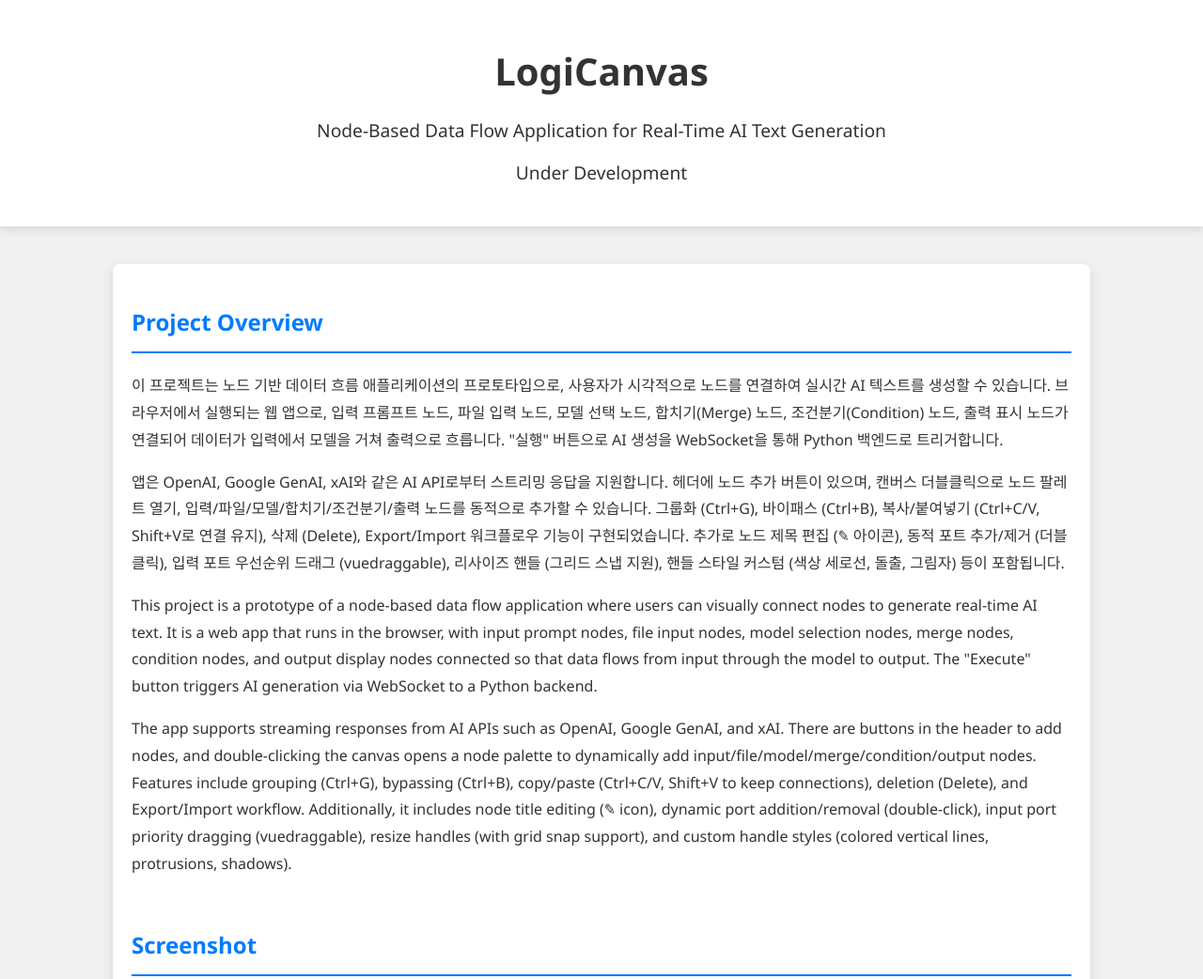
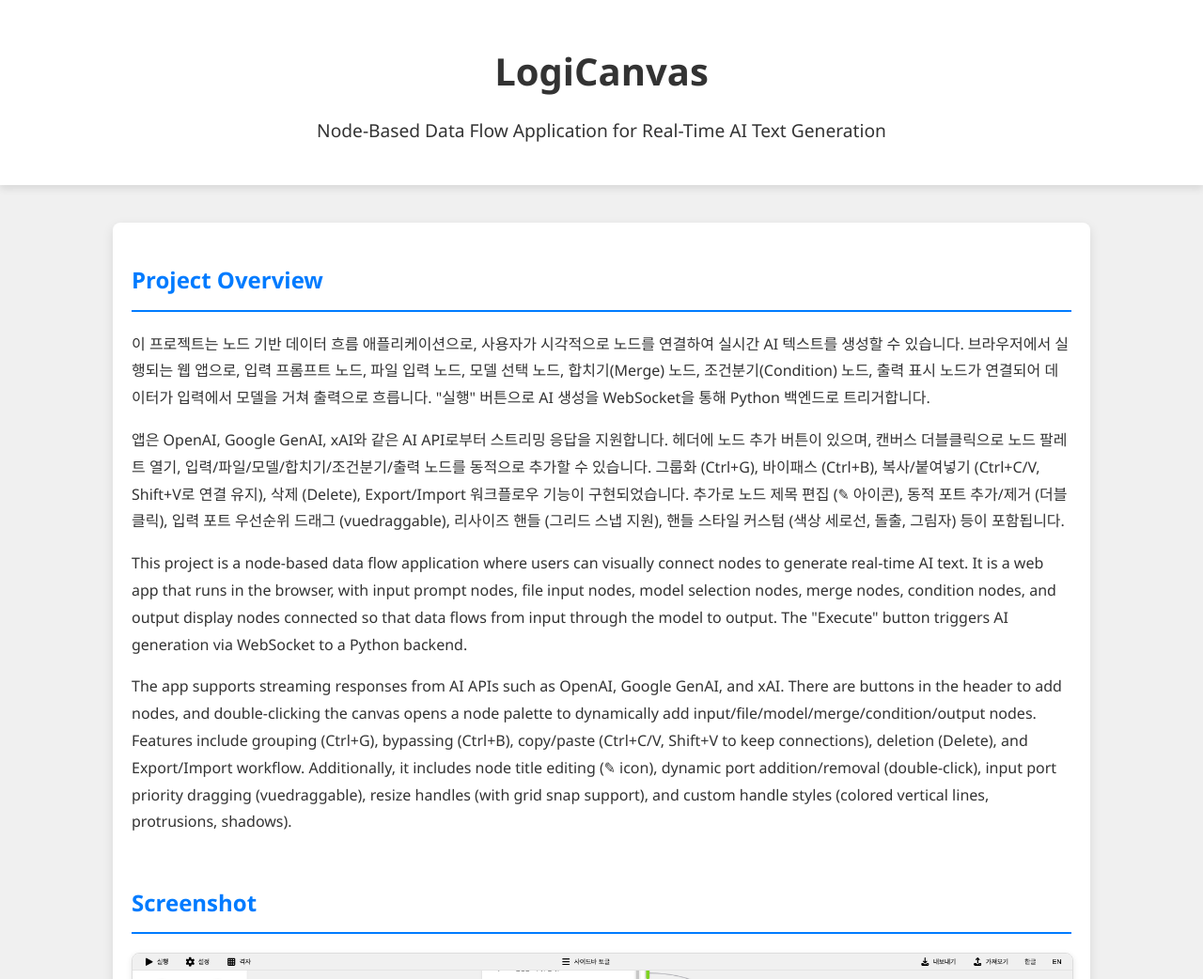
Before and after one commit to gagongjaryo/LogiCanvas, a plain HTML site: page index.html in a window 1280 px wide. Shown: the top 1042 px of the page at 94% size. Drawn offline with Linux system fonts and the light colour scheme.

Commit message:
Update index.html

```diff
--- a/index.html
+++ b/index.html
@@ -14,7 +14,7 @@
             color: #333;
         }
         header {
-            background-color: #fff;
+            background-color: #ffffff;
             color: #333;
             padding: 40px 20px;
             text-align: center;
@@ -117,14 +117,13 @@
     <header>
         <h1>LogiCanvas</h1>
         <p>Node-Based Data Flow Application for Real-Time AI Text Generation</p>
-        <p>Under Development</p>
     </header>
     <main>
         <section class="section">
             <h2>Project Overview</h2>
-            <p>이 프로젝트는 노드 기반 데이터 흐름 애플리케이션의 프로토타입으로, 사용자가 시각적으로 노드를 연결하여 실시간 AI 텍스트를 생성할 수 있습니다. 브라우저에서 실행되는 웹 앱으로, 입력 프롬프트 노드, 파일 입력 노드, 모델 선택 노드, 합치기(Merge) 노드, 조건분기(Condition) 노드, 출력 표시 노드가 연결되어 데이터가 입력에서 모델을 거쳐 출력으로 흐릅니다. "실행" 버튼으로 AI 생성을 WebSocket을 통해 Python 백엔드로 트리거합니다.</p>
+            <p>이 프로젝트는 노드 기반 데이터 흐름 애플리케이션으로, 사용자가 시각적으로 노드를 연결하여 실시간 AI 텍스트를 생성할 수 있습니다. 브라우저에서 실행되는 웹 앱으로, 입력 프롬프트 노드, 파일 입력 노드, 모델 선택 노드, 합치기(Merge) 노드, 조건분기(Condition) 노드, 출력 표시 노드가 연결되어 데이터가 입력에서 모델을 거쳐 출력으로 흐릅니다. "실행" 버튼으로 AI 생성을 WebSocket을 통해 Python 백엔드로 트리거합니다.</p>
             <p>앱은 OpenAI, Google GenAI, xAI와 같은 AI API로부터 스트리밍 응답을 지원합니다. 헤더에 노드 추가 버튼이 있으며, 캔버스 더블클릭으로 노드 팔레트 열기, 입력/파일/모델/합치기/조건분기/출력 노드를 동적으로 추가할 수 있습니다. 그룹화 (Ctrl+G), 바이패스 (Ctrl+B), 복사/붙여넣기 (Ctrl+C/V, Shift+V로 연결 유지), 삭제 (Delete), Export/Import 워크플로우 기능이 구현되었습니다. 추가로 노드 제목 편집 (✎ 아이콘), 동적 포트 추가/제거 (더블클릭), 입력 포트 우선순위 드래그 (vuedraggable), 리사이즈 핸들 (그리드 스냅 지원), 핸들 스타일 커스텀 (색상 세로선, 돌출, 그림자) 등이 포함됩니다.</p>
-            <p>This project is a prototype of a node-based data flow application where users can visually connect nodes to generate real-time AI text. It is a web app that runs in the browser, with input prompt nodes, file input nodes, model selection nodes, merge nodes, condition nodes, and output display nodes connected so that data flows from input through the model to output. The "Execute" button triggers AI generation via WebSocket to a Python backend.</p>
+            <p>This project is a node-based data flow application where users can visually connect nodes to generate real-time AI text. It is a web app that runs in the browser, with input prompt nodes, file input nodes, model selection nodes, merge nodes, condition nodes, and output display nodes connected so that data flows from input through the model to output. The "Execute" button triggers AI generation via WebSocket to a Python backend.</p>
             <p>The app supports streaming responses from AI APIs such as OpenAI, Google GenAI, and xAI. There are buttons in the header to add nodes, and double-clicking the canvas opens a node palette to dynamically add input/file/model/merge/condition/output nodes. Features include grouping (Ctrl+G), bypassing (Ctrl+B), copy/paste (Ctrl+C/V, Shift+V to keep connections), deletion (Delete), and Export/Import workflow. Additionally, it includes node title editing (✎ icon), dynamic port addition/removal (double-click), input port priority dragging (vuedraggable), resize handles (with grid snap support), and custom handle styles (colored vertical lines, protrusions, shadows).</p>
         </section>
         <section class="section">
```
